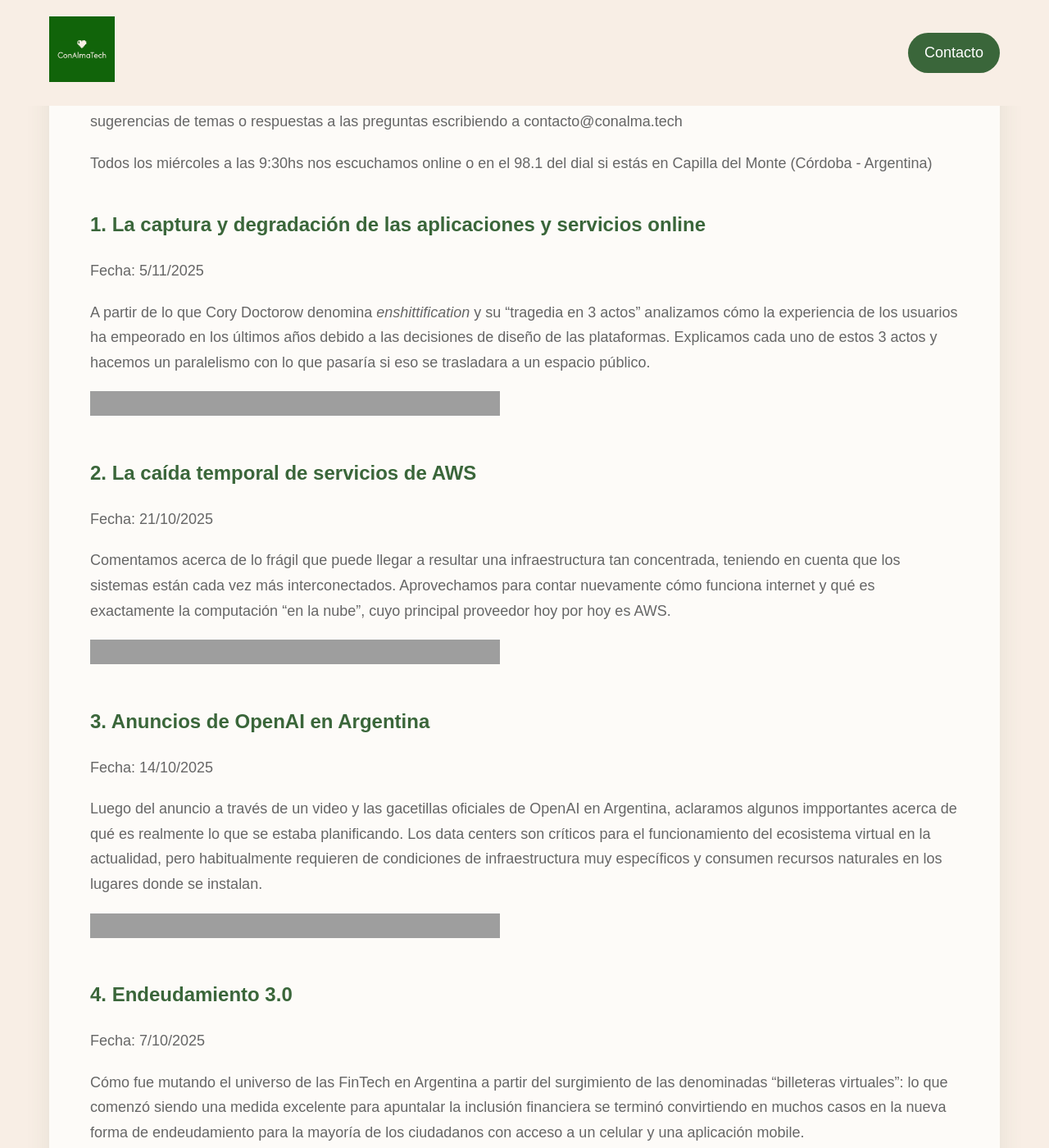
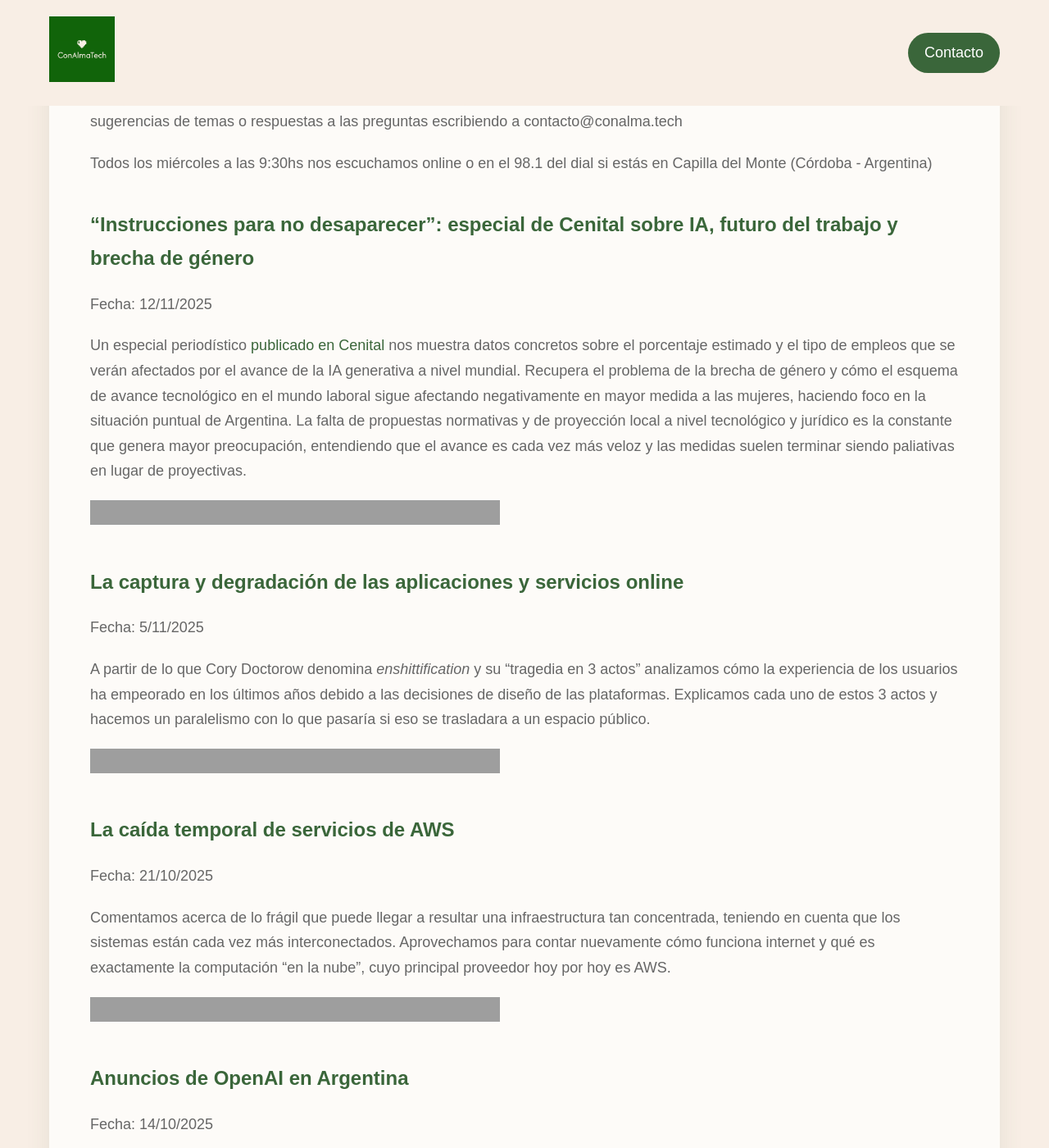
Before and after one commit to anitalmada/anitalmada.github.io, a Jekyll site: the page built from _posts/2025-11-05-columna-radial-semanal.markdown, in a window 1280 px wide and 1400 px high, scrolled down 843 px. Shown: the whole window at 82% size. Built offline with Jekyll 4.4.1, drawn with Linux system fonts in a browser that asks for light colours; some web fonts are replaced; some of the changed text lies outside the part shown; grey boxes are pictures that could not be loaded.

Commit message:
New iframe on blog post

```diff
--- a/_posts/2025-11-05-columna-radial-semanal.markdown
+++ b/_posts/2025-11-05-columna-radial-semanal.markdown
@@ -1,7 +1,7 @@
 ---
 layout: post
 title: "Columna radial semanal"
-date: 2025-11-05 10:00:00 -0300
+date: 2025-11-12 11:34:00 -0300
 categories:
 image: /assets/images/imagenBlogRadio.png
 ---
@@ -12,8 +12,17 @@
 
 Todos los miércoles a las 9:30hs nos escuchamos online o en el 98.1 del dial si estás en Capilla del Monte (Córdoba - Argentina)
 
+### **"Instrucciones para no desaparecer": especial de Cenital sobre IA, futuro del trabajo y brecha de género**
 
-### 1. **La captura y degradación de las aplicaciones y servicios online**
+Fecha: 12/11/2025
+
+Un especial periodístico [publicado en Cenital](https://cenital.com/instrucciones-para-no-desaparecer-mujeres-ia-y-resistencias/) nos muestra datos concretos sobre el porcentaje estimado y el tipo de empleos que se verán afectados por el avance de la IA generativa a nivel mundial. Recupera el problema de la brecha de género y cómo el esquema de avance tecnológico en el mundo laboral sigue afectando negativamente en mayor medida a las mujeres, haciendo foco en la situación puntual de Argentina. La falta de propuestas normativas y de proyección local a nivel tecnológico y jurídico es la constante que genera mayor preocupación, entendiendo que el avance es cada vez más veloz y las medidas suelen terminar siendo paliativas en lugar de proyectivas.
+
+<div style="max-width: 720px; margin: 1rem 0;">
+<iframe src="https://archive.org/embed/columna-de-tecnologia-12-nov" width="500" height="30" frameborder="0" webkitallowfullscreen="true" mozallowfullscreen="true" allowfullscreen></iframe>
+</div>
+
+### **La captura y degradación de las aplicaciones y servicios online**
 
 Fecha: 5/11/2025
 
@@ -24,7 +33,7 @@
 <iframe src="https://archive.org/embed/columna-de-tecnologia-la-enshitificacion-de-internet-5-nov" width="500" height="30" frameborder="0" webkitallowfullscreen="true" mozallowfullscreen="true" allowfullscreen></iframe>
 </div>
 
-### 2. **La caída temporal de servicios de AWS**
+### **La caída temporal de servicios de AWS**
 
 Fecha: 21/10/2025
 
@@ -35,7 +44,7 @@
 <iframe src="https://archive.org/embed/columna-de-tecnologia-caaida-de-aws-21-oct" width="500" height="30" frameborder="0" webkitallowfullscreen="true" mozallowfullscreen="true" allowfullscreen></iframe>
 </div>
 
-### 3. **Anuncios de OpenAI en Argentina**
+### **Anuncios de OpenAI en Argentina**
 
 Fecha: 14/10/2025
 
@@ -46,7 +55,7 @@
 <iframe src="https://archive.org/embed/columna-de-tecnologia-anuncio-de-data-center-de-open-ai-14-oct" width="500" height="30" frameborder="0" webkitallowfullscreen="true" mozallowfullscreen="true" allowfullscreen></iframe>
 </div>
 
-### 4. **Endeudamiento 3.0**
+### **Endeudamiento 3.0**
 
 Fecha: 7/10/2025
 
```
